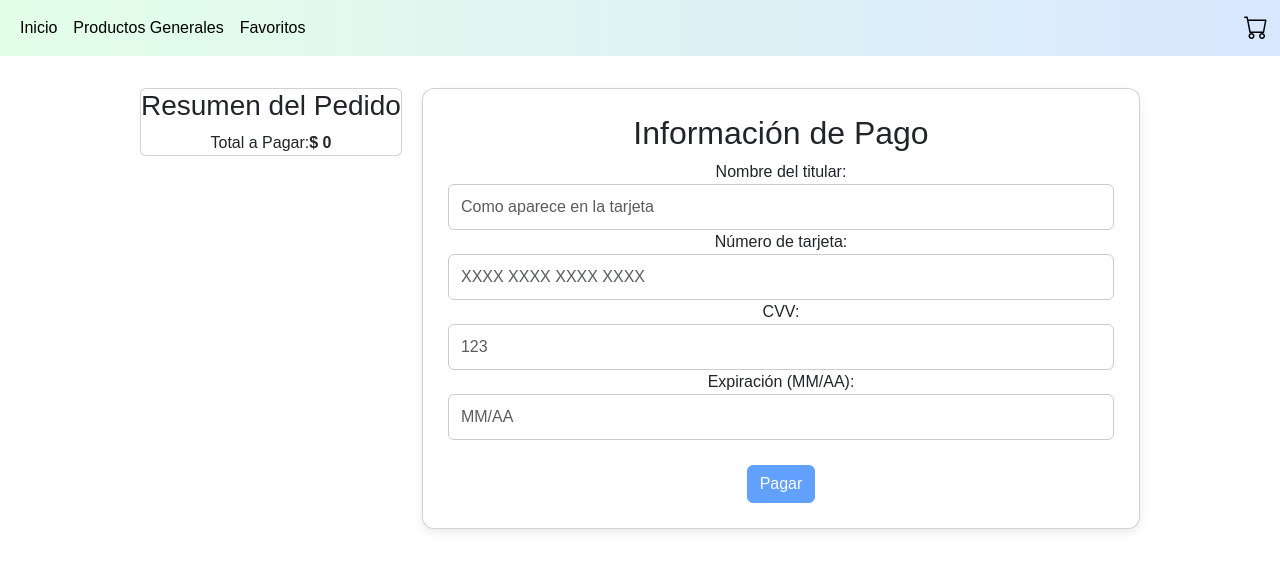
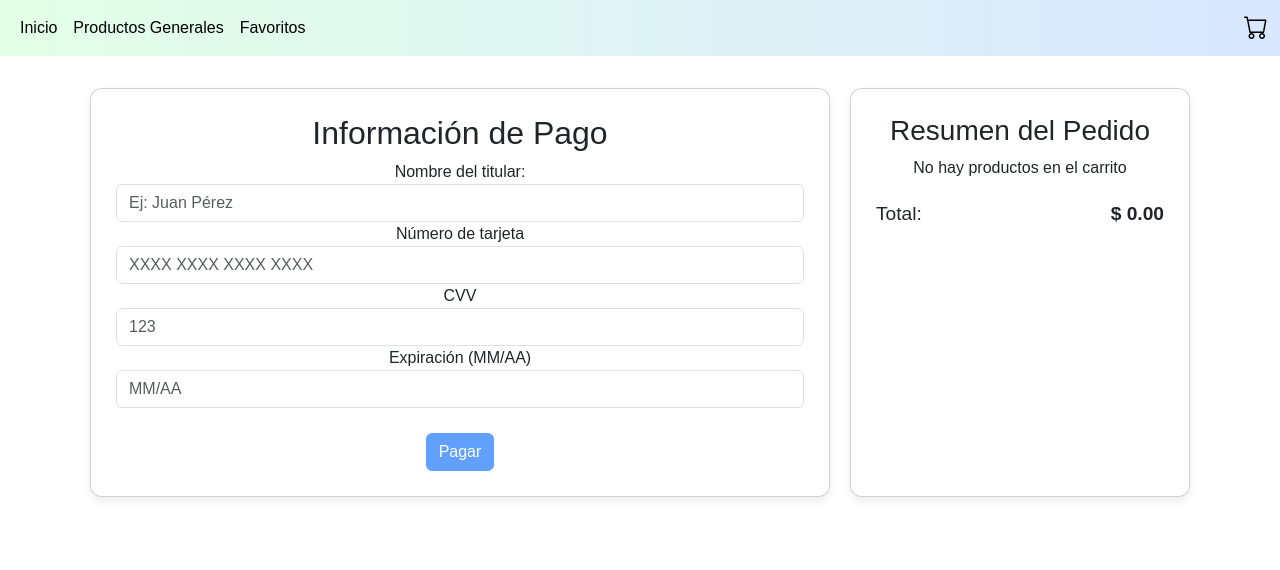
Before and after one commit to niacwg/TP-INTEGRADOR-FINAL-PNT2, a Vue app: page /pagos in a window 1280 px wide. Shown: the top 570 px of the page. Built offline with nearby package versions, Linux system fonts and the light colour scheme; a web font is replaced by a local one.

Commit message:
Agregué resumen del Pedido y agregué un cartel de pago exitoso al finalizar la compra

```diff
--- a/src/views/Pagos.vue
+++ b/src/views/Pagos.vue
@@ -1,31 +1,20 @@
 <template>
   <div class="checkout-wrapper">
+    <div v-if="!pagoProcesado" class="checkout-grid">
+      <div class="checkout-form card">
+        <h2>Información de Pago</h2>
 
-    <div class="order-summary card">
-      <h3>Resumen del Pedido</h3>
-
-      <div class="order-total">
-        <span>Total a Pagar:</span>
-        <strong>$ {{ total }}</strong>
-      </div>
-    </div>
-
-    <div class="checkout-form card">
-      <h2>Información de Pago</h2>
-
-      <div class="form-content">
         <form novalidate @submit.prevent="enviarFormulario">
 
           <div class="form-group">
-            <label for="nombre">Nombre del titular:</label>
+            <label>Nombre del titular:</label>
             <input
-              id="nombre"
               type="text"
               v-model.trim="formData.nombre"
+              placeholder="Ej: Juan Pérez"
               @input="formDirty.nombre = true"
               class="form-control"
               :class="{ 'is-invalid': errorNombre.mostrar }"
-              placeholder="Como aparece en la tarjeta"
             />
             <div v-if="errorNombre.mostrar" class="error-message">
               {{ errorNombre.mensaje }}
@@ -33,16 +22,15 @@
           </div>
 
           <div class="form-group">
-            <label for="numeroTarjeta">Número de tarjeta:</label>
+            <label>Número de tarjeta</label>
             <input
-              id="numeroTarjeta"
               type="text"
               v-model.trim="formData.numeroTarjeta"
+              placeholder="XXXX XXXX XXXX XXXX"
               @input="formDirty.numeroTarjeta = true"
               maxlength="16"
               class="form-control"
               :class="{ 'is-invalid': errorNumeroTarjeta.mostrar }"
-              placeholder="XXXX XXXX XXXX XXXX"
             />
             <div v-if="errorNumeroTarjeta.mostrar" class="error-message">
               {{ errorNumeroTarjeta.mensaje }}
@@ -51,16 +39,15 @@
 
           <div class="flex-row">
             <div class="form-group half-width">
-              <label for="cvv">CVV:</label>
+              <label>CVV</label>
               <input
-                id="cvv"
                 type="text"
                 v-model.trim="formData.cvv"
+                placeholder="123"
                 @input="formDirty.cvv = true"
                 maxlength="4"
                 class="form-control"
                 :class="{ 'is-invalid': errorCvv.mostrar }"
-                placeholder="123"
               />
               <div v-if="errorCvv.mostrar" class="error-message">
                 {{ errorCvv.mensaje }}
@@ -68,14 +55,13 @@
             </div>
 
             <div class="form-group half-width">
-              <label for="expiracion">Expiración (MM/AA):</label>
+              <label>Expiración (MM/AA)</label>
               <input
-                id="expiracion"
                 type="text"
                 v-model.trim="formData.expiracion"
+                placeholder="MM/AA"
                 @input="formDirty.expiracion = true"
                 maxlength="5"
-                placeholder="MM/AA"
                 class="form-control"
                 :class="{ 'is-invalid': errorExpiracion.mostrar }"
               />
@@ -86,86 +72,106 @@
           </div>
 
           <div class="button-container">
-            <button
-              class="btn btn-primary"
-              type="submit"
-              :disabled="botonEnvioDeshabilitado"
-            >
+            <button class="btn btn-primary" :disabled="botonEnvioDeshabilitado">
               Pagar
             </button>
           </div>
 
-          <p v-if="mensaje" class="alert-success mt-3">{{ mensaje }}</p>
         </form>
       </div>
+
+      <aside class="order-summary card">
+        <h3>Resumen del Pedido</h3>
+
+        <div class="order-items" v-if="cartItems.length">
+          <div class="order-item" v-for="item in cartItems" :key="item.id">
+            <img class="thumb" :src="item.image" />
+            <div class="item-info">
+              <div class="item-title">{{ item.title }}</div>
+              <div class="item-meta">
+                <span>x{{ item.cantidad }}</span>
+                <span>${{ subtotal(item) }}</span>
+              </div>
+            </div>
+          </div>
+        </div>
+
+        <div v-else>No hay productos en el carrito</div>
+
+        <div class="order-total">
+          <span>Total:</span>
+          <strong>$ {{ totalFormatted }}</strong>
+        </div>
+      </aside>
+
+    </div>
+
+    <div v-else class="pago-exitoso-wrapper">
+      <div class="pago-exitoso-card">
+        Pago procesado correctamente. ¡Gracias por su compra!
       </div>
+    </div>
+
   </div>
 </template>
 
-
-
 <script>
-//import { useCheckoutStore } from "../stores/checkout"
-//import { useGlobalStore } from "../stores/global"
 import { useCheckoutStore } from '@/stores/checkout'
 import { useGlobalStore } from '@/estadoGlobal/global'
 
 export default {
-  name: "Pagos",
+  name: 'Pagos',
+
   data() {
-    const global = useGlobalStore()
     return {
-      total: global.getCantidadTotal(),
-
       formData: this.getInicialData(),
       formDirty: this.getInicialData(),
-      mensaje: ""
+      pagoProcesado: false
     }
   },
 
   computed: {
+    globalStore() {
+      return useGlobalStore()
+    },
+
+    cartItems() {
+      return this.globalStore.getCarrito || []
+    },
+
+    totalFormatted() {
+      const fn = this.globalStore.getCantidadTotal
+      return (typeof fn === 'function' ? fn() : fn || 0).toFixed(2)
+    },
+
     errorNombre() {
-      let mensaje = ""
-      if (!this.formData.nombre) mensaje = "Campo requerido"
-      else if (this.formData.nombre.length < 3)
-        mensaje = "Debe tener al menos 3 caracteres"
-      return { mensaje, mostrar: mensaje && this.formDirty.nombre, ok: !mensaje }
+      let msg = ''
+      if (!this.formData.nombre) msg = 'Campo requerido'
+      else if (this.formData.nombre.length < 3) msg = 'Mínimo 3 caracteres'
+      return { mensaje: msg, mostrar: msg && this.formDirty.nombre, ok: !msg }
     },
 
     errorNumeroTarjeta() {
-      let mensaje = ""
-      if (!this.formData.numeroTarjeta) mensaje = "Campo requerido"
-      else if (!/^\d+$/.test(this.formData.numeroTarjeta))
-        mensaje = "Solo se permiten números"
-      else if (this.formData.numeroTarjeta.length !== 16)
-        mensaje = "Debe tener 16 dígitos"
-      return {
-        mensaje,
-        mostrar: mensaje && this.formDirty.numeroTarjeta,
-        ok: !mensaje
-      }
+      let msg = ''
+      if (!this.formData.numeroTarjeta) msg = 'Campo requerido'
+      else if (!/^\d+$/.test(this.formData.numeroTarjeta)) msg = 'Solo números'
+      else if (this.formData.numeroTarjeta.length !== 16) msg = '16 dígitos'
+      return { mensaje: msg, mostrar: msg && this.formDirty.numeroTarjeta, ok: !msg }
     },
 
     errorCvv() {
-      let mensaje = ""
-      if (!this.formData.cvv) mensaje = "Campo requerido"
-      else if (!/^\d+$/.test(this.formData.cvv))
-        mensaje = "Solo se permiten números"
-      else if (this.formData.cvv.length < 3 || this.formData.cvv.length > 4)
-        mensaje = "Debe tener 3 o 4 dígitos"
-      return { mensaje, mostrar: mensaje && this.formDirty.cvv, ok: !mensaje }
+      let msg = ''
+      if (!this.formData.cvv) msg = 'Campo requerido'
+      else if (!/^\d+$/.test(this.formData.cvv)) msg = 'Solo números'
+      else if (this.formData.cvv.length < 3 || this.formData.cvv.length > 4) msg = '3 o 4 dígitos'
+      return { mensaje: msg, mostrar: msg && this.formDirty.cvv, ok: !msg }
     },
 
     errorExpiracion() {
-      let mensaje = ""
-      if (!this.formData.expiracion) mensaje = "Campo requerido"
-      else if (!/^(0[1-9]|1[0-2])\/\d{2}$/.test(this.formData.expiracion))
-        mensaje = "Formato inválido (MM/AA)"
-      return {
-        mensaje,
-        mostrar: mensaje && this.formDirty.expiracion,
-        ok: !mensaje
-      }
+      let msg = ''
+      if (!this.formData.expiracion) msg = 'Campo requerido'
+      else if (!/^(0[1-9]|1[0-2])\/\d{2}$/.test(this.formData.expiracion)) msg = 'Formato MM/AA'
+      return { mensaje: msg, mostrar: msg && this.formDirty.expiracion, ok: !msg }
     },
 
     botonEnvioDeshabilitado() {
@@ -180,7 +186,11 @@ export default {
 
   methods: {
     getInicialData() {
-      return { nombre: "", numeroTarjeta: "", cvv: "", expiracion: "" }
+      return { nombre: '', numeroTarjeta: '', cvv: '', expiracion: '' }
+    },
+
+    subtotal(item) {
+      return ((item.price || item.precio || 0) * (item.cantidad || 1)).toFixed(2)
     },
 
     enviarFormulario() {
@@ -190,60 +200,87 @@ export default {
       store.guardarDatos(
         this.formData.nombre,
         this.formData.numeroTarjeta,
-        this.formData.cvv
+        this.formData.cvv,
+        this.formData.expiracion
       )
 
-      this.mensaje = "Pago procesado correctamente ✅"
+      this.pagoProcesado = true
       this.formData = this.getInicialData()
       this.formDirty = this.getInicialData()
-
-      setTimeout(() => (this.mensaje = ""), 3000)
     }
   }
 }
 </script>
 
+<style scoped>
+.checkout-wrapper {
+  width: 100%;
+  min-height: 100vh;
+}
 
-
-<style scoped>
-
-.checkout-wrapper {
-  display: flex;
-  max-width: 1000px;
+.checkout-grid {
+  display: grid;
+  grid-template-columns: 1fr 340px;
+  max-width: 1100px;
   margin: 2rem auto;
   gap: 20px;
-  align-items: flex-start;
 }
 
-
-.checkout-form {
-  flex: 1;
-  background-color: #ffffff;
+.checkout-form,
+.order-summary {
+  background: #fff;
   padding: 25px;
   border-radius: 12px;
-  box-shadow: 0 4px 10px rgba(0, 0, 0, 0.08);
+  box-shadow: 0 4px 10px rgba(0,0,0,0.08);
 }
 
-.form-content {
-  width: 100%;
-  max-width: 850px;
-  margin: 0 auto;
+.order-items {
+  display: flex;
+  flex-direction: column;
+  gap: 10px;
+  max-height: 420px;
+  overflow-y: auto;
 }
 
+.order-item {
+  display: flex;
+  gap: 10px;
+  align-items: center;
+}
 
+.thumb {
+  width: 65px;
+  height: 65px;
+  object-fit: cover;
+  border-radius: 8px;
+}
 
-input {
-  padding: 10px 12px;
-  transition: border-color 0.3s;
-  border-radius: 6px;
-  border: 1px solid #ccc;
-  width: 100%;
+.order-total {
+  margin-top: 20px;
+  font-size: 1.2rem;
+  display: flex;
+  justify-content: space-between;
 }
 
 .button-container {
   margin-top: 25px;
-  text-align: center;
 }
 
+.pago-exitoso-wrapper {
+  display: flex;
+  justify-content: center;
+  align-items: center;
+  height: 80vh;
+}
 
+.pago-exitoso-card {
+  font-size: 2rem;
+  background: #e8f9ee;
+  color: #0a7a28;
+  padding: 45px 65px;
+  border-radius: 18px;
+  font-weight: bold;
+  box-shadow: 0 0 25px rgba(0,0,0,0.18);
+  border: 2px solid #3cc56a;
+}
 </style>
```
